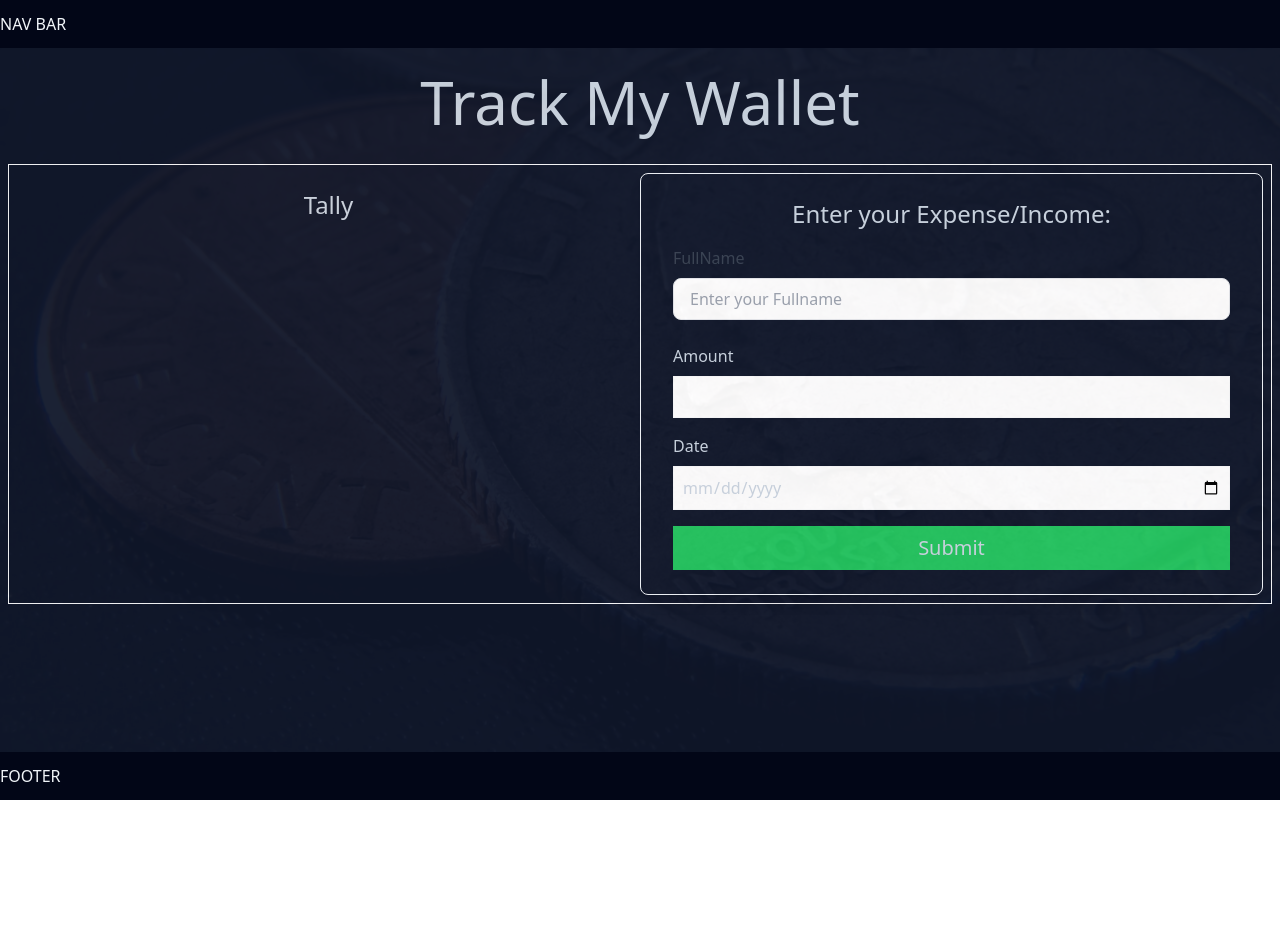
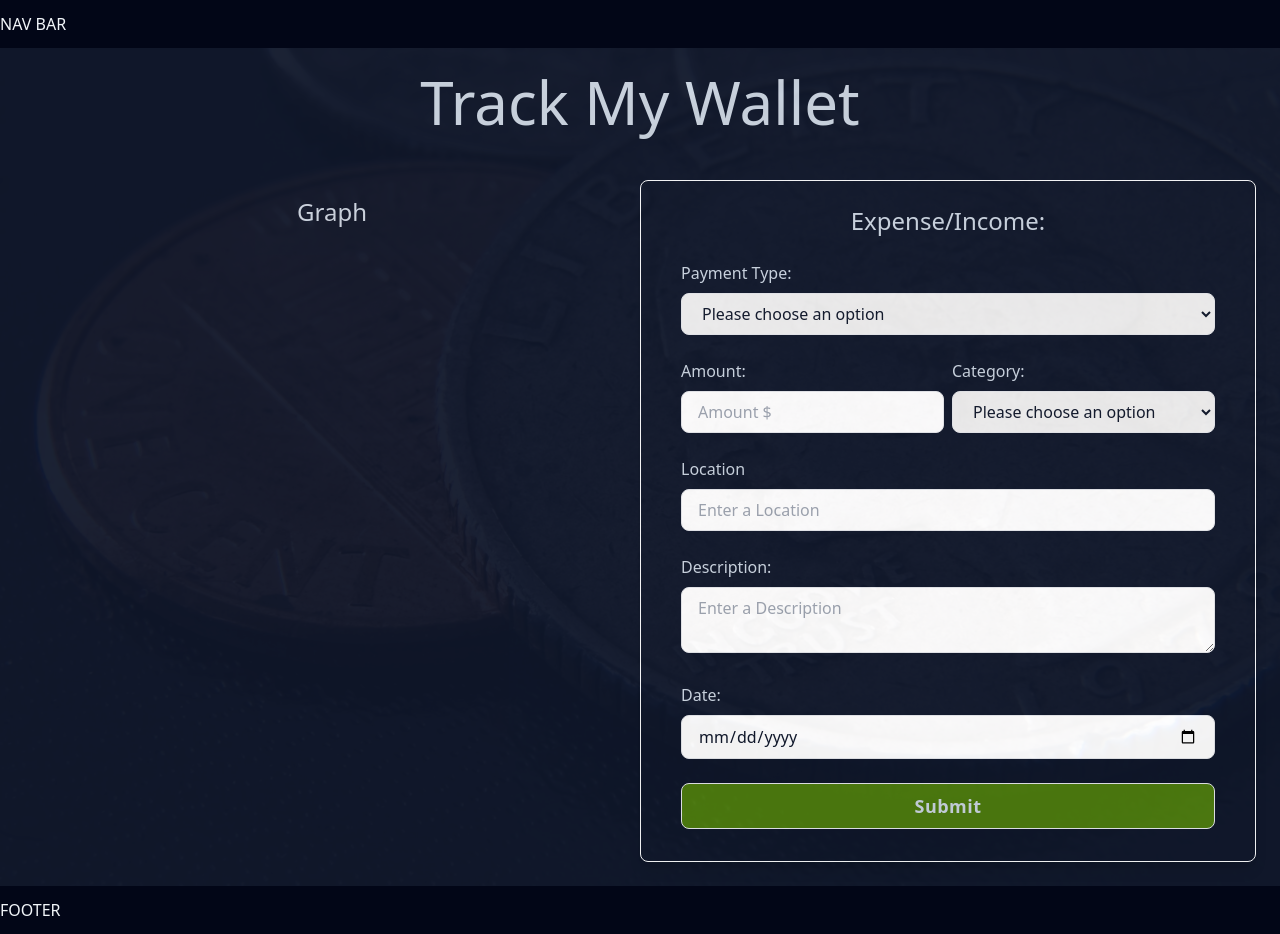
Before and after one commit to whytemig/Expense_Tracker, a React (Vite) app in the folder client/: page / in a window 1280 px wide. Before the commit the page ends 800 px from the top, so only its background shows below. Built offline with nearby package versions, Linux system fonts and the light colour scheme; the HTML template or start-up script is replaced by a standard one.

Commit message:
layout contined

```diff
--- a/client/src/components/pages/Home.jsx
+++ b/client/src/components/pages/Home.jsx
@@ -2,14 +2,18 @@ import { Outlet } from "react-router-dom";
 
 function Home() {
   return (
-    <div className="bg-home h-screen flex flex-col ">
-      <header className="py-3 text-slate-100 bg-slate-950">NAV BAR</header>
-      <div className="bg-no-repeat bg-cover bg-center bg-home bg-fixed h-screen">
-        <div className="bg-slate-900 h-full opacity-95 -z-10 p-2">
+    <div className="bg-home h-screen flex flex-col">
+      <header className="py-3 text-slate-100 bg-slate-950 sticky top-0 z-10">
+        NAV BAR
+      </header>
+      <div className="bg-no-repeat bg-cover bg-center bg-home bg-fixed flex-grow flex-col ">
+        <div className="bg-slate-900 h-full opacity-95 p-2 ">
           <Outlet />
         </div>
       </div>
-      <footer className="py-3 bg-slate-950 text-slate-100">FOOTER</footer>
+      <footer className="py-3 bg-slate-950 text-slate-100 flex-shrink-0">
+        FOOTER
+      </footer>
     </div>
   );
 }
--- a/client/src/components/pages/UserInterface.jsx
+++ b/client/src/components/pages/UserInterface.jsx
@@ -11,54 +11,120 @@ function UserInterface() {
         <h1 className="">Track My Wallet</h1>
       </div>
 
-      <div className="flex justify-between mt-4 border border-gray-50 p-2">
+      <div className="flex justify-between mt-4 p-4">
         <div className="w-1/2 p-4">
-          <h2 className="text-2xl mb-4 text-center">Tally</h2>
+          <h2 className="text-2xl mb-4 text-center">Graph</h2>
           {/* Add chart components or content here */}
         </div>
-        <div className="w-1/2 p-6 px-8 bg-transparent border border-slate-100 rounded-lg shadow-lg">
-          <h2 className="text-2xl mb-4 text-center">
-            Enter your Expense/Income:
-          </h2>
-          <form className="flex flex-col">
+        <div className="w-1/2 p-6 px-8 bg-transparent border border-gray-50 rounded-lg shadow-lg">
+          <h2 className="text-2xl mb-4 text-center">Expense/Income:</h2>
+          <form className="flex flex-col p-2">
             <div className="mb-6">
               <label
-                htmlFor="name"
-                className="block mb-2 text-md text-gray-700"
+                htmlFor="paymentType"
+                className="block mb-2 text-md text-slate-300"
               >
-                FullName
+                Payment Type:
+              </label>
+              <select
+                name="paymentType"
+                id="paymentType"
+                className="w-full px-4 py-2 border rounded-lg focus:outline-none focus:ring-2 focus:ring-slate-900 text-slate-900"
+              >
+                <option value="">Please choose an option</option>
+                <option value="savings">Savings</option>
+                <option value="expense">Expense</option>
+                <option value="asset">Asset</option>
+              </select>
+            </div>
+
+            <div className="mb-6 flex justify-center items-center gap-2">
+              <div className="w-1/2">
+                <label
+                  htmlFor="amount"
+                  className=" mb-2 text-md text-slate-300 block"
+                >
+                  Amount:
+                </label>
+
+                <input
+                  id="amount"
+                  type="number"
+                  className="w-full px-4 py-2 border rounded-lg focus:outline-none focus:ring-2 focus:ring-slate-900 text-slate-900"
+                  autoComplete="on"
+                  placeholder="Amount $"
+                  required
+                />
+              </div>
+              <div className="w-1/2">
+                <label
+                  htmlFor="category"
+                  className="block mb-2 text-md text-slate-300"
+                >
+                  Category:
+                </label>
+                <select
+                  name="category"
+                  id="category"
+                  className="w-full px-4 py-2 border rounded-lg focus:outline-none focus:ring-2 focus:ring-slate-900 text-slate-900"
+                >
+                  <option value="">Please choose an option</option>
+                  <option value="cash">Cash</option>
+                  <option value="card">Card</option>
+                </select>
+              </div>
+            </div>
+
+            <div className="mb-6">
+              <label
+                htmlFor="location"
+                className="block mb-2 text-md text-slate-300"
+              >
+                Location
               </label>
               <input
-                id="name"
+                id="location"
                 type="text"
-                className="w-full px-4 py-2 border rounded-lg focus:outline-none focus:ring-2 focus:ring-slate-900"
+                className="w-full px-4 py-2 border rounded-lg focus:outline-none focus:ring-2 focus:ring-slate-900 text-slate-900"
                 autoComplete="on"
-                placeholder="Enter your Fullname"
+                placeholder="Enter a Location"
+              />
+            </div>
+            <div className="mb-6">
+              <label
+                htmlFor="description"
+                className="block mb-2 text-md text-slate-300"
+              >
+                Description:
+              </label>
+              <textarea
+                id="description"
+                type="text"
+                className="w-full px-4 py-2 border rounded-lg focus:outline-none focus:ring-2 focus:ring-slate-900 text-slate-900"
+                placeholder="Enter a Description"
+                required
+              />
+            </div>
+            <div className="mb-6">
+              <label
+                htmlFor="date"
+                className="block mb-2 text-md text-slate-300"
+              >
+                Date:
+              </label>
+              <input
+                id="date"
+                type="date"
+                className="w-full px-4 py-2 border rounded-lg focus:outline-none focus:ring-2 focus:ring-slate-900 text-slate-900"
+                placeholder="Enter a Description"
                 required
               />
             </div>
 
-            <label className="mb-2" htmlFor="amount">
-              Amount
-            </label>
-            <input
-              className="mb-4 p-2 border border-gray-50"
-              type="number"
-              id="amount"
-              name="amount"
-            />
-
-            <label className="mb-2" htmlFor="date">
-              Date
-            </label>
-            <input
-              className="mb-4 p-2 border border-gray-50"
-              type="date"
-              id="date"
-              name="date"
-            />
-
-            <button className="bg-green-500 p-2 text-xl" type="submit">
+            <button
+              className="w-full px-4 py-2 border rounded-lg bg-lime-700 text-slate-300 font-semibold text-lg tracking-wide hover:text-slate-300 hover:bg-transparent hover:border-slate-300 transition-all duration-300 ease-in-out"
+              type="submit"
+            >
               Submit
             </button>
           </form>
--- a/client/vite.config.js
+++ b/client/vite.config.js
@@ -6,5 +6,6 @@ export default defineConfig({
   plugins: [react()],
   server: {
     port: 3000,
+    open: true,
   },
 });
```
